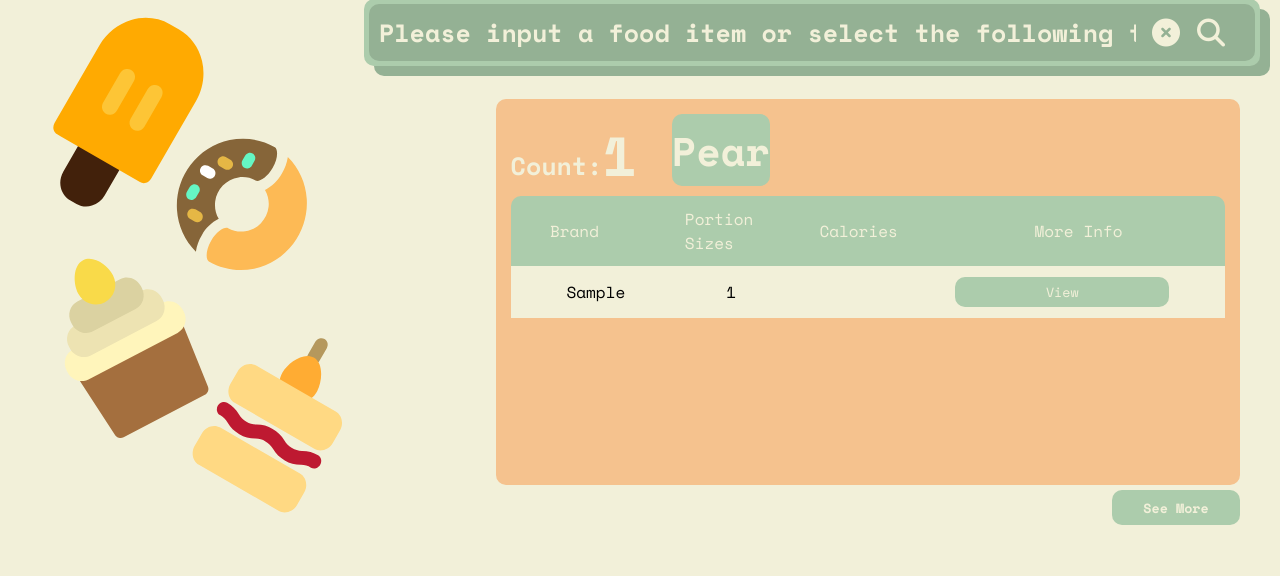
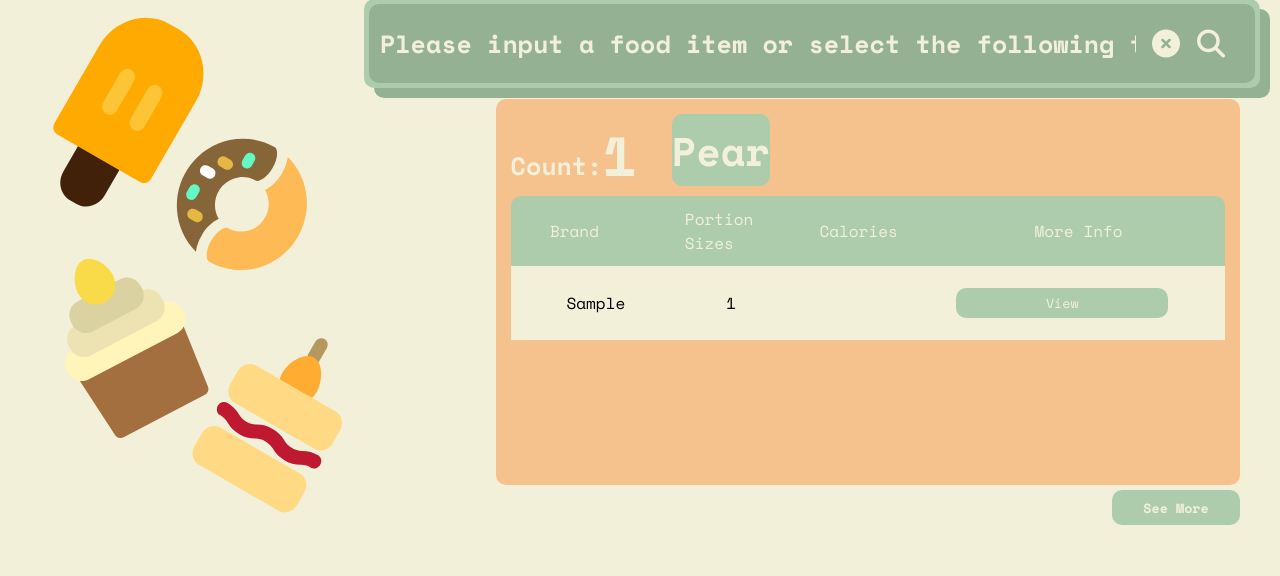
Before and after one commit to gsiri-code/nourish, a Flask app: page /search?q=Pear in a window 1280 px wide. Shown: the part 119-695 px from the top of the page. Run offline with Flask 2, Linux system fonts and the light colour scheme; a database or web service that is not in the repository returns one stand-in record (values such as "Sample title"); data that the repository does not hold is empty; some libraries are stand-ins or nearby versions.

Commit message:
fixed search and adjusted food details

```diff
--- a/app/main.py
+++ b/app/main.py
@@ -36,9 +36,9 @@ def search():
 
     return render_template('search_page.html', query=query,food_list=food_list, results_count=food_results_count)
 
-@app.route('/redirect-kiwi')
-def redirect_kiwi():
-    return redirect('http://127.0.0.1:5000/search?q=Kiwi')
+# @app.route('/redirect-kiwi')
+# def redirect_kiwi():
+#     return redirect('http://127.0.0.1:5000/search?q=Kiwi')
 
 @app.route('/redirect-apple')
 def redirect_apple():
@@ -79,6 +79,10 @@ def food(food_id):
 def search_page():
     return render_template('search_page.html')
 
-@app.route("/new-results-page")
-def new_results_page():
-    return render_template('new-results-page.html')
+# @app.route("/more-results-page/" , methods=['GET'])
+# def new_results_page():
+#     page = page + 1
+#
+#     return render_template('new-results-page.html')
+#
+#
--- a/app/static/search_page/style_search_page.css
+++ b/app/static/search_page/style_search_page.css
@@ -103,6 +103,60 @@ main{
     -moz-box-shadow: 10px 10px 0 0 rgba(148, 177, 148, 1);
     box-shadow: 10px 10px 0 0 rgba(148, 177, 148, 1);
 }
+
+/*.search-buttons button {*/
+/*    border: 0;*/
+/*    width: 100px;*/
+/*    height: 100px;*/
+/*    border-radius: 50%;*/
+/*    background: #94B194;*/
+/*    display: flex;*/
+/*    justify-content: center;*/
+/*    align-items: center;*/
+/*}*/
+
+/*.search-buttons .buttons-top {*/
+/*    display: grid;*/
+/*    grid-template:  "a a" 1fr;*/
+/*    background: #ACCCAC;*/
+/*    border-radius: 10px 10px 0 0;*/
+/*    width: 300px;*/
+/*    height: 150px;*/
+/*    float: left;*/
+/*    -webkit-box-shadow: 10px 10px 0 0 rgba(148, 177, 148, 1);*/
+/*    -moz-box-shadow: 10px 10px 0 0 rgba(148, 177, 148, 1);*/
+/*    box-shadow: 10px 10px 0 0 rgba(148, 177, 148, 1);*/
+/*}*/
+
+/*.search-buttons .buttons-bottom {*/
+/*    display: grid;*/
+/*    grid-template:  "a a a a a a a" 1fr;*/
+/*    background: #ACCCAC;*/
+/*    border-radius: 0 10px 10px 10px;*/
+/*    width: 960px;*/
+/*    height: 150px;*/
+/*    float: left;*/
+/*    -webkit-box-shadow: 10px 10px 0 0 rgba(148, 177, 148, 1);*/
+/*    -moz-box-shadow: 10px 10px 0 0 rgba(148, 177, 148, 1);*/
+/*    box-shadow: 10px 10px 0 0 rgba(148, 177, 148, 1);*/
+/*}*/
+
+
+.input:focus {
+    outline: none;
+}
+
+
+.btn {
+    cursor: pointer;
+    transition: .3s;
+}
+
+.btn:hover {
+    transform: scale(1.1);
+}
+
+
 
 .example_food_container{
     display: flex;
@@ -258,13 +312,22 @@ main{
 .text-container{
     max-width: 50px;
 }
-
+form{
+    background-color: #F2F0D9;
+    transition: .3s;
+    border: 1px solid transparent;
+    padding: 10px 0;
+    justify-content: space-around;
+    align-items: center;
+    display: flex;
+    width: 30%;
+}
 .item-button{
     padding:0 20px;
     border:0;
     background-color: #ACCCAC;
     color: #F2F0D9;
-    width:30%;
+    width: 130%;
     height:30px;
     border-radius: 10px;
     transition:0.1s;
@@ -417,13 +480,19 @@ main{
 
 
     }
+
+    form{
+        width: 30%;
+    }
     .results-table__item{
         min-width: 100px;
         flex-direction: column;
     }
 
+
     .item-button{
-        min-width: 70px;
+
+        min-width: 90px;
         height: 50px;
         justify-content: center;
     }
--- a/app/templates/search_page.html
+++ b/app/templates/search_page.html
@@ -20,10 +20,10 @@
 
     <main>
         <div class="search-box">
-            <form action="search" method="GET">
-                <input type="text" class="input" name="q" placeholder="Please input a food item or select the following tags">
+            <form id="form" action="search" method="GET">
+                <input id="input" type="text" class="input" name="q" placeholder="Please input a food item or select the following tags">
                 <div class="buttons">
-                    <button class="btn">
+                    <button id="clear" class="btn">
                         <i class="fa-solid fa-circle-xmark fa-xl" style="color: #F2F0D9;"></i>
                     </button>
                     <button type="submit" class="btn" value="Submit">
@@ -95,13 +95,17 @@
                             <div class="text-container">
 
                                 <p class="item-content" id="brand-content">
-                                    {{ food["brandOwner"] }}
+                                    {% if food["brandOwner"] %}
+                                        {{food["brandOwner"]}}
+                                    {% else %}
+                                        <s>UNBRANDED</s>
+                                    {% endif %}
                                 </p>
                             </div>
                             <div class="text-container">
 
                                 <p class="item-content" id="portion-size-content">
-                                    {{ food["servingSize"] }}
+                                    {{ food["servingSize"]|round(1) }}
                                 </p>
                             </div>
                             <div class="text-container">
@@ -116,10 +120,14 @@
                                 {% endfor %}
                             </div>
 
-                            <button class="item-button">
-                                View
-                            </button>
-
+{#
+{##}
+                            <form action="/food/{{food["fdcId"] }}" method="GET">
+                                <input type="hidden" name="food_id" value="{{ food["fdcId"] }}">
+                                <button class="item-button" type="submit" value="Submit">
+                                    View
+                                </button>
+                            </form>
                         </div>
                     {% endfor %}
 
@@ -147,12 +155,35 @@
     </main>
 
     <div class="footer">
-        <button>
+        <button onclick="window.location.href='/redirect-kiwi'">
             See More
         </button>
 
     </div>
 
+    <script defer>
+
+        const inp = document.getElementById("input");
+        const clear = (e) => {
+            e.preventDefault();
+            e.stopPropagation()
+            inp.value = "";
+            inp.focus();
+        }
+        const form = document.getElementById('form')
+        inp.addEventListener("keydown", (e) => {
+            if (e.keyCode == 13){
+                form.submit();
+
+            }
+        })
+
+
+        document.getElementById("clear").addEventListener("click", clear);
+    </script>
+
+
+
 
 
 </body>
```
Also changed, not shown: app/templates/food-details.html (+9 -3 lines), app/templates/welcome-page.html (+9 -2 lines).
